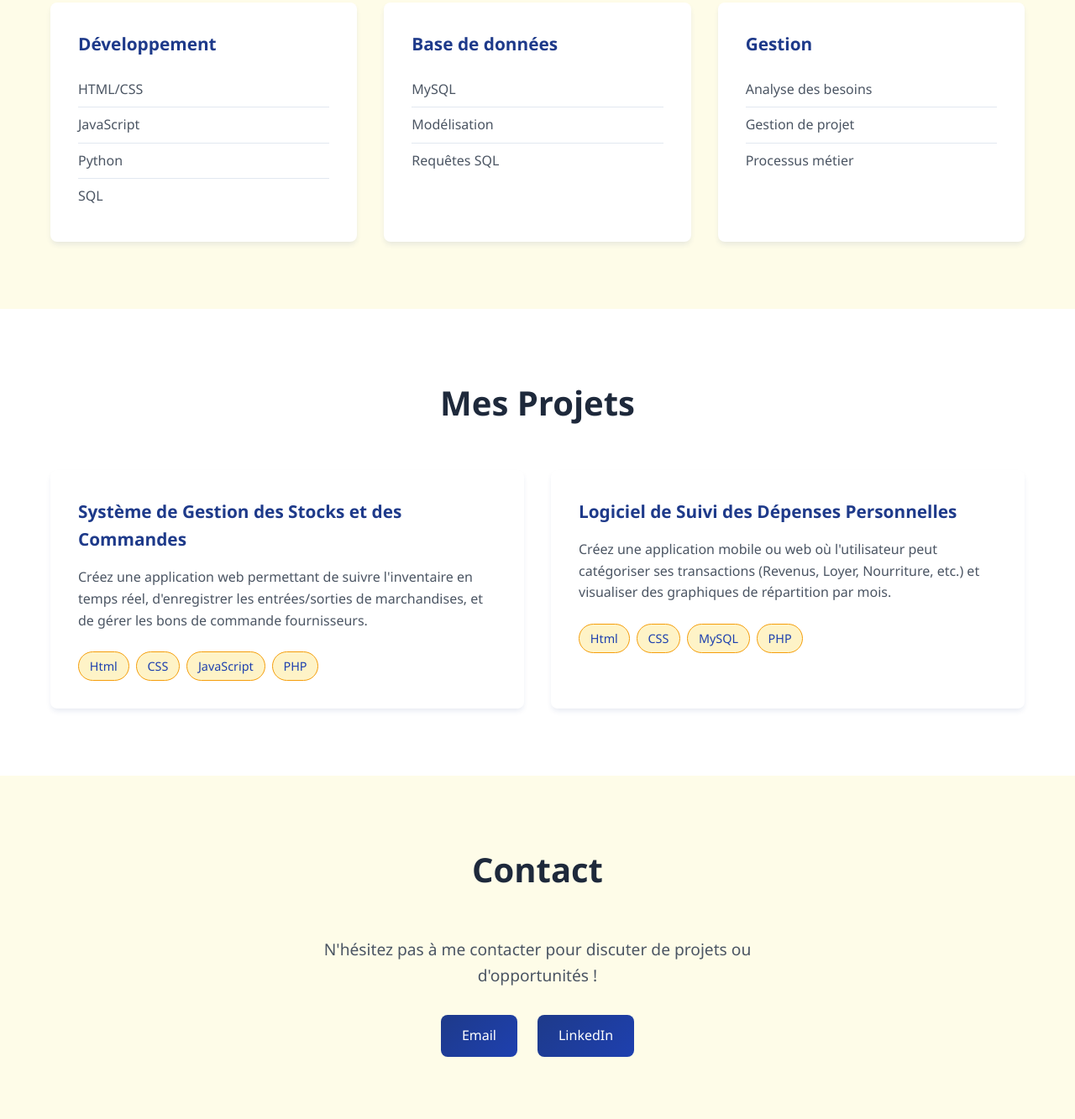
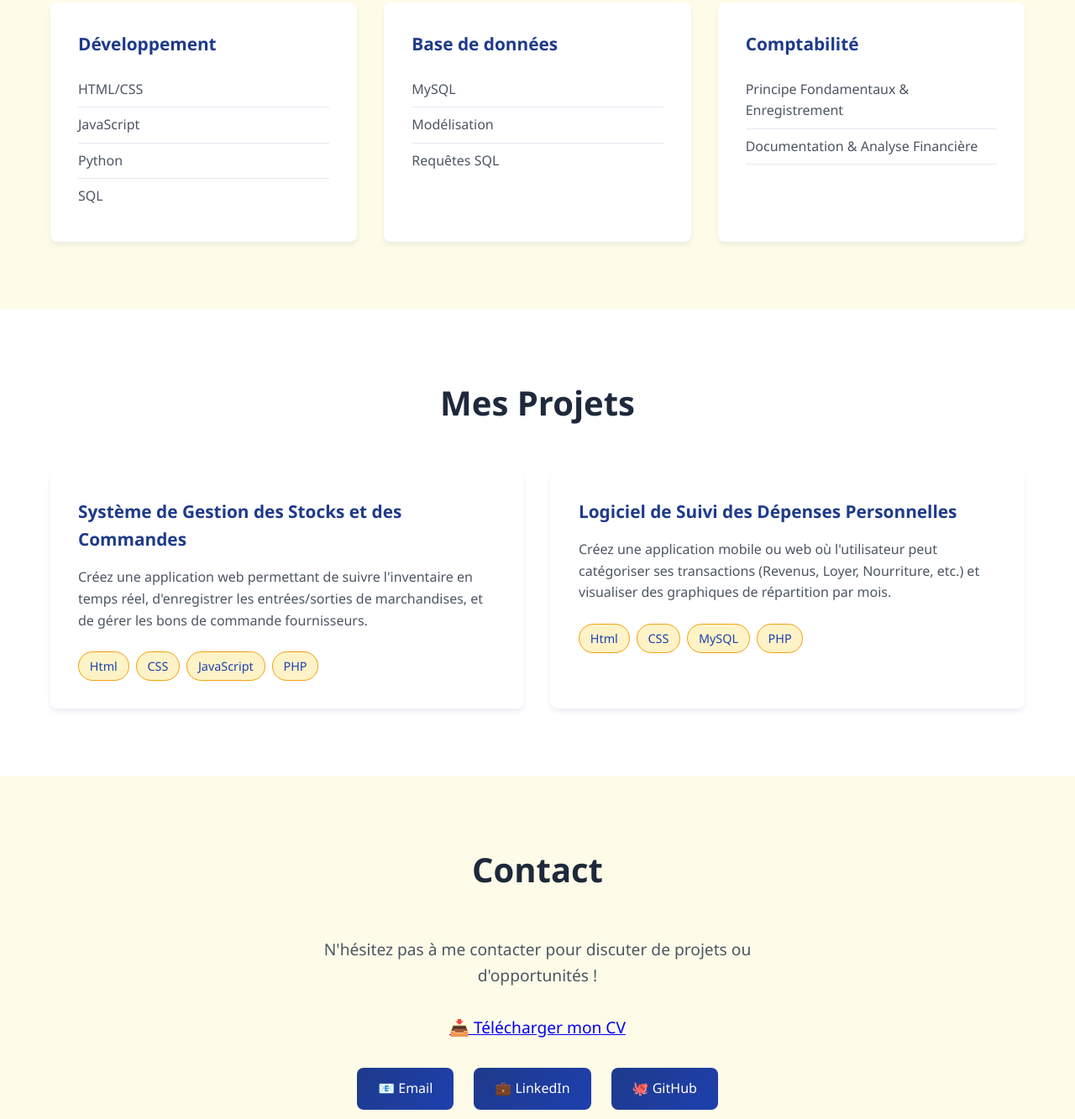
Before and after one commit to abougaye230-crypto/.sn, a plain HTML site: page index.html in a window 1280 px wide. Shown: the part 1447-2780 px from the top of the page at 84% size. Drawn offline with Linux system fonts and the light colour scheme.

Commit message:
Add files via upload

```diff
--- a/index.html
+++ b/index.html
@@ -69,11 +69,11 @@
                     </ul>
                 </div>
                 <div class="skill-category">
-                    <h3>Gestion</h3>
+                    <h3>Comptabilité</h3>
                     <ul>
-                        <li>Analyse des besoins</li>
-                        <li>Gestion de projet</li>
-                        <li>Processus métier</li>
+                        <li>Principe Fondamentaux & Enregistrement</li>
+                        <li>Documentation & Analyse Financière</li>
+                        <li></li>
                     </ul>
                 </div>
             </div>
@@ -120,15 +120,19 @@
         <h2>Contact</h2>
         <div class="contact-content">
             <p>N'hésitez pas à me contacter pour discuter de projets ou d'opportunités !</p>
+
+            <p><a href="assets/pdf/cv abu.pdf" download class="cv-download">
+                📥 Télécharger mon CV
+            </a></p>
+
             <div class="contact-links">
-                    <a href="mailto:votre.email@domain.com" class="contact-link">Email</a>
-                    <a href="https://linkedin.com/in/votreprofil" class="contact-link">LinkedIn</a>
-
+                <a href="https:abougaye24@gmail.com" class="contact-link">📧 Email</a>
+                <a href="https://www.linkedin.com/in/abou-gaye-ba4b08392" class="contact-link">💼 LinkedIn</a>
+                <a href="https://github.com/abougaye230-crypto" class="contact-link">🐙 GitHub</a>
             </div>
         </div>
     </div>
 </section>
-
     <!-- Footer -->
     <footer class="footer">
         <p>&copy; 2025 Abou gaye. Tous droits réservés.</p>
```
Lines whose indentation alone changed are shown as unchanged.
